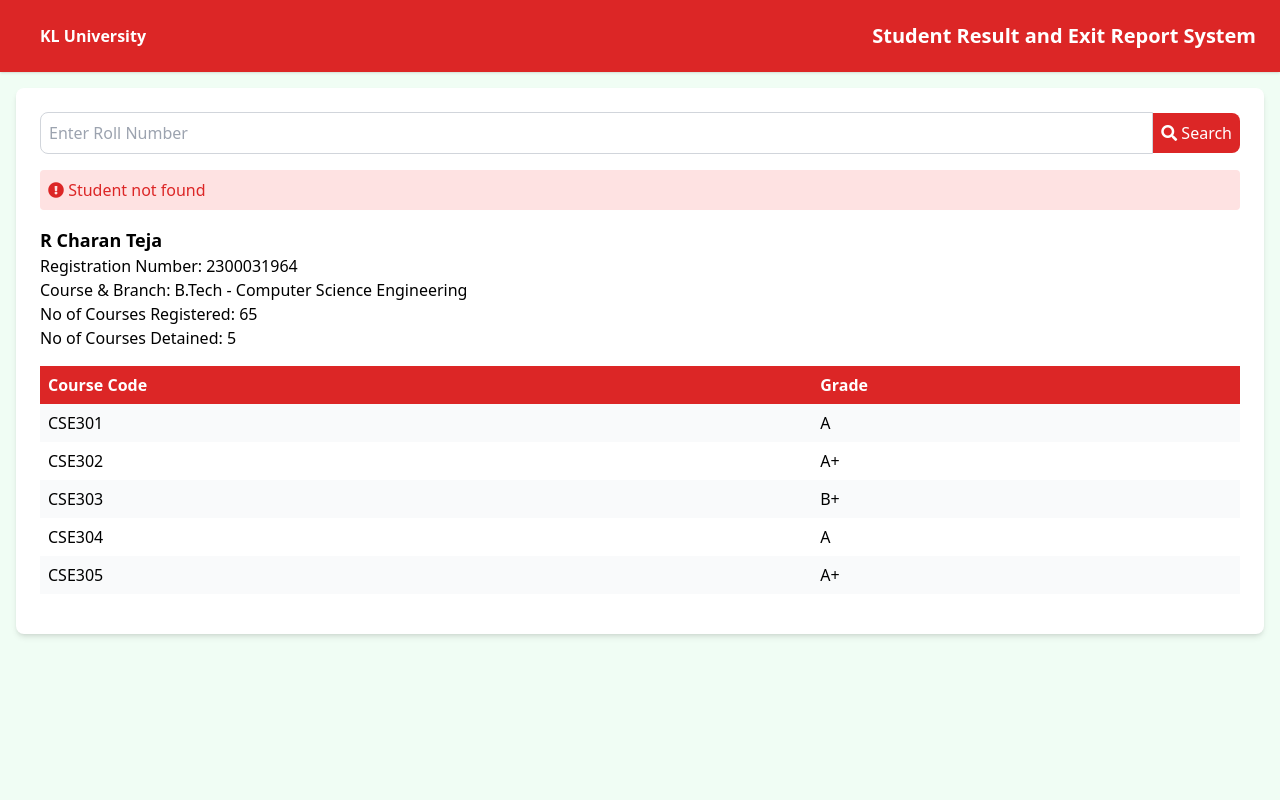
After one commit to CharanTeja-6825/EPICSY23, a Django app: page /studentdetails/ in a window 1280 px wide. The commit adds this page. Run offline with Django 5.2, Linux system fonts and the light colour scheme; some libraries are stand-ins or nearby versions.

Commit message:
created studentdeatils.html page and separate navbar/adminnavbar.html

```diff
--- a/adminapp/urls.py
+++ b/adminapp/urls.py
@@ -3,5 +3,6 @@ from django.urls import path
 from . import views
 
 urlpatterns = [
-    path('', views.homepage, name='homepage')
+    path('', views.homepage, name='homepage'),
+    path('studentdetails/',views.studentdetails,name='studentdetails')
 ]
--- a/adminapp/views.py
+++ b/adminapp/views.py
@@ -4,3 +4,6 @@ from django.shortcuts import render
 # Create your views here.
 def homepage(request):
     return render(request, 'adminapp/homepage.html')
+
+def studentdetails(request):
+    return render(request, 'adminapp/StudentDetails.html')
--- /dev/null
+++ b/templates/adminapp/StudentDetails.html
@@ -0,0 +1,110 @@
+<html lang="en">
+ <head>
+  <meta charset="utf-8"/>
+  <meta content="width=device-width, initial-scale=1.0" name="viewport"/>
+  <title>
+   Student Information
+  </title>
+  <script src="https://cdn.tailwindcss.com">
+  </script>
+  <link href="https://cdnjs.cloudflare.com/ajax/libs/font-awesome/5.15.3/css/all.min.css" rel="stylesheet"/>
+ </head>
+ <body class="bg-green-50">
+ {% include 'navbar/AdminNavBar.html' %}
+  <div class="container mx-auto p-4">
+   <div class="bg-white p-6 rounded-lg shadow-md">
+    <div class="flex items-center mb-4">
+     <input class="border border-gray-300 rounded-l-lg p-2 flex-grow" placeholder="Enter Roll Number" type="text"/>
+     <button class="bg-red-600 text-white p-2 rounded-r-lg">
+      <i class="fas fa-search">
+      </i>
+      Search
+     </button>
+    </div>
+    <div class="bg-red-100 text-red-600 p-2 rounded mb-4">
+     <i class="fas fa-exclamation-circle">
+     </i>
+     Student not found
+    </div>
+    <div class="mb-4">
+     <h2 class="text-lg font-bold">
+      R Charan Teja
+     </h2>
+     <p>
+      Registration Number: 2300031964
+     </p>
+     <p>
+      Course &amp; Branch: B.Tech - Computer Science Engineering
+     </p>
+     <p>
+      No of Courses Registered: 65
+     </p>
+     <p>
+      No of Courses Detained: 5
+     </p>
+    </div>
+    <table class="w-full text-left border-collapse">
+     <thead>
+      <tr>
+       <th class="bg-red-600 text-white p-2">
+        Course Code
+       </th>
+       <th class="bg-red-600 text-white p-2">
+        Grade
+       </th>
+      </tr>
+     </thead>
+     <tbody>
+      <tr class="bg-gray-50">
+       <td class="p-2">
+        CSE301
+       </td>
+       <td class="p-2">
+        A
+       </td>
+      </tr>
+      <tr class="bg-white">
+       <td class="p-2">
+        CSE302
+       </td>
+       <td class="p-2">
+        A+
+       </td>
+      </tr>
+      <tr class="bg-gray-50">
+       <td class="p-2">
+        CSE303
+       </td>
+       <td class="p-2">
+        B+
+       </td>
+      </tr>
+      <tr class="bg-white">
+       <td class="p-2">
+        CSE304
+       </td>
+       <td class="p-2">
+        A
+       </td>
+      </tr>
+      <tr class="bg-gray-50">
+       <td class="p-2">
+        CSE305
+       </td>
+       <td class="p-2">
+        A+
+       </td>
+      </tr>
+     </tbody>
+    </table>
+    <div class="mt-4 text-right">
+<!--     <button class="bg-white border border-red-600 text-red-600 p-2 rounded-lg flex items-center">-->
+<!--      <i class="fas fa-download mr-2">-->
+<!--      </i>-->
+<!--      Download PDF-->
+<!--     </button>-->
+    </div>
+   </div>
+  </div>
+ </body>
+</html>
--- /dev/null
+++ b/templates/navbar/AdminNavbar.html
@@ -0,0 +1,17 @@
+{%  load static %}
+<header class="w-full bg-red-600 shadow">
+   <div class="container mx-auto flex flex-col sm:flex-row items-center justify-between py-4 px-6">
+    <div class="flex items-center mb-4 sm:mb-0">
+     <div class="text-white px-4 py-2 rounded">
+      <span class="font-bold">
+       KL University
+      </span>
+     </div>
+    </div>
+    <div class="w-full sm:w-auto text-center">
+     <h1 class="text-xl font-semibold text-white">
+      Student Result and Exit Report System
+     </h1>
+    </div>
+   </div>
+  </header>
```
Also changed, not shown: templates/adminapp/homepage.html (+1 -12 lines).
